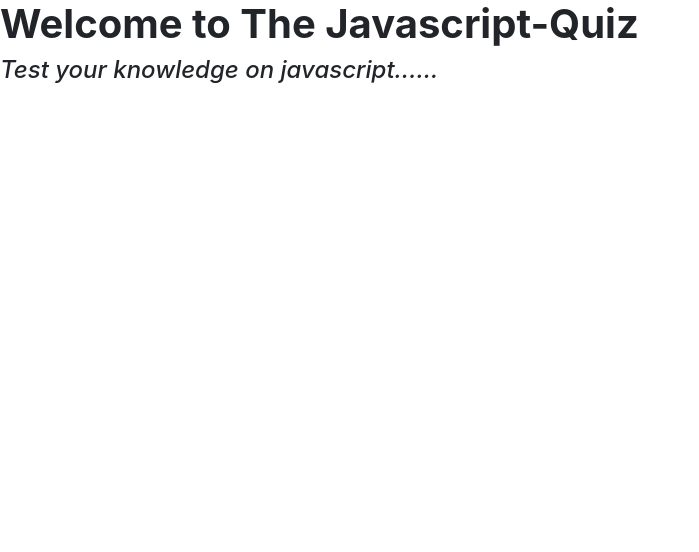
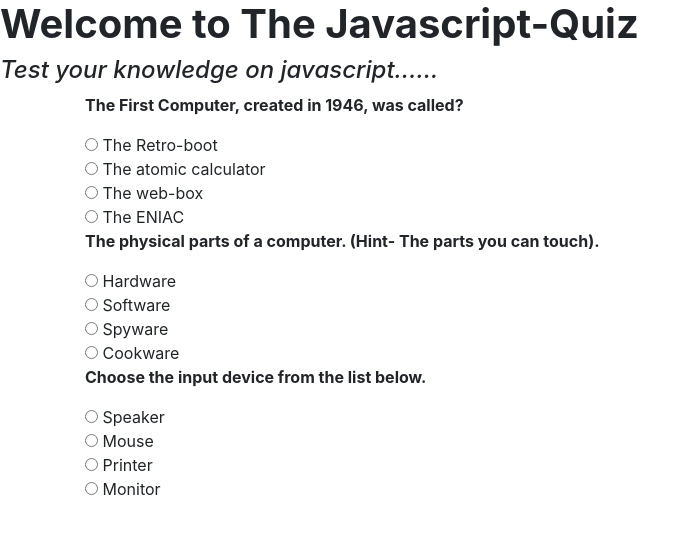
Before and after one commit to abbyshabi/javascript-quiz, a plain HTML site: page index.html in a window 1280 px wide. Shown: the whole page, without its empty margins (0-699 px from the left). Drawn offline with nearby package versions, Linux system fonts and the light colour scheme.

Commit message:
added the html forms

```diff
--- a/index.html
+++ b/index.html
@@ -10,6 +10,33 @@
 <body>
     <script type="text/javascript" src="js/script.js"></script>
     <script type="text/javascript" src="js/jquery-3.3.1.js "></script>
+    <div class="container">
+        <form id="quiz" name="quiz">
+        <div id="ask">
+        <section>
+            <p><strong>The First Computer, created in 1946, was called? </strong></p>
+
+            <input type="radio" name="question1" value="a"> The Retro-boot<br>
+            <input type="radio" name="question1" value="b"> The atomic calculator<br>
+            <input type="radio" name="question1" value="c"> The web-box <br>
+            <input type="radio" name="question1" value="d"> The ENIAC<br>
+        </section>
+         <section>
+            <p><strong>The physical parts of a computer. (Hint- The parts you can touch).</strong></p>
+            <form id="q2">
+            <input type="radio" name="question2" value="a"> Hardware<br>
+            <input type="radio" name="question2" value="b"> Software<br>
+            <input type="radio" name="question2" value="c"> Spyware<br>
+            <input type="radio" name="question2" value="d"> Cookware<br>
+
+        </section>
+        <section>
+            <p><strong> Choose the input device from the list below.</strong></p>
+            <input type="radio" name="question4" id="q4" value="a"> Speaker <br>
+            <input type="radio" name="question4" id="q4" value="b"> Mouse<br>
+            <input type="radio" name="question4" id="q4" value="c"> Printer<br>
+            <input type="radio" name="question4" id="q4" value="d"> Monitor <br>
+       </section><br><br>
 
 
 </body>
```
